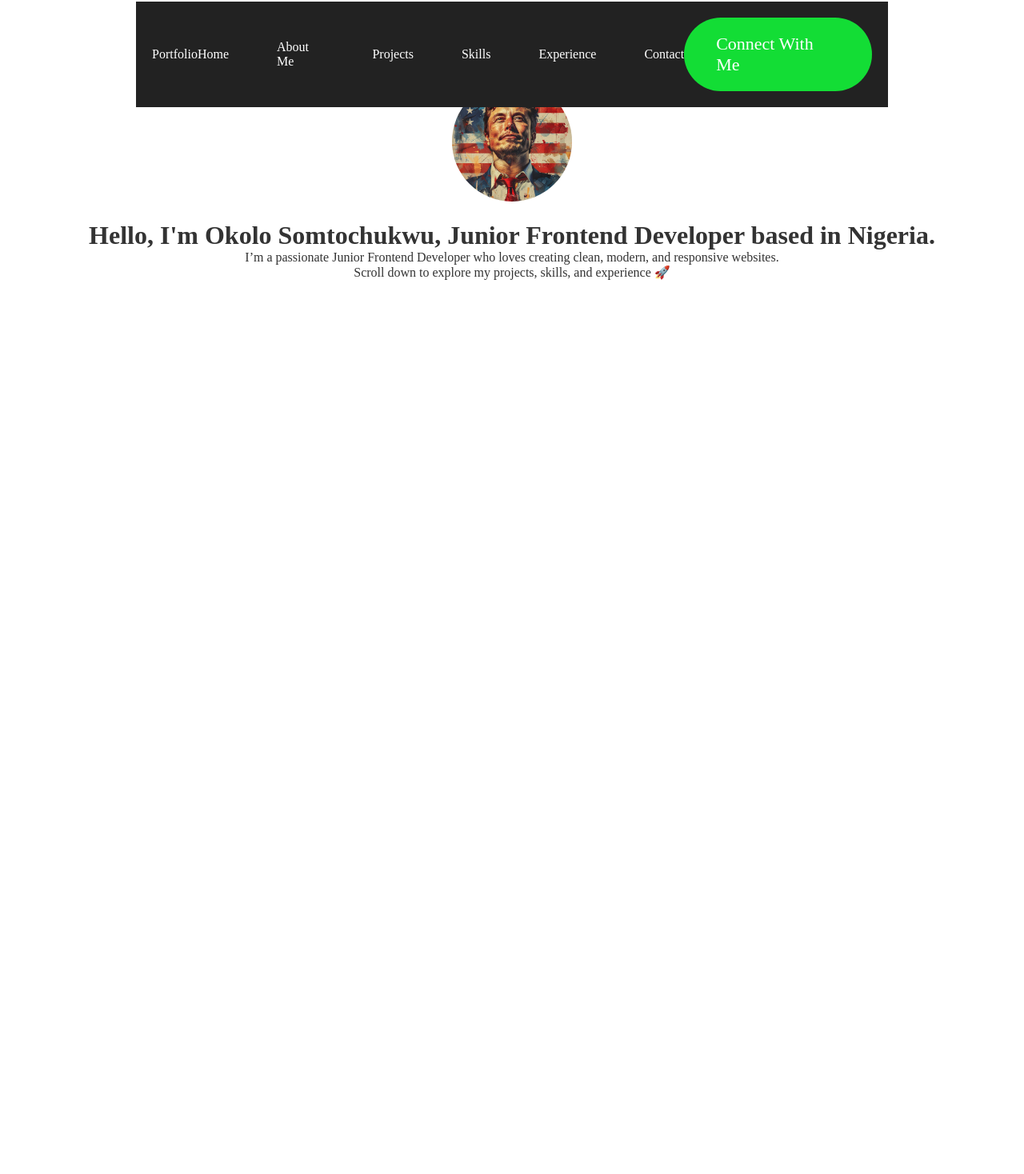
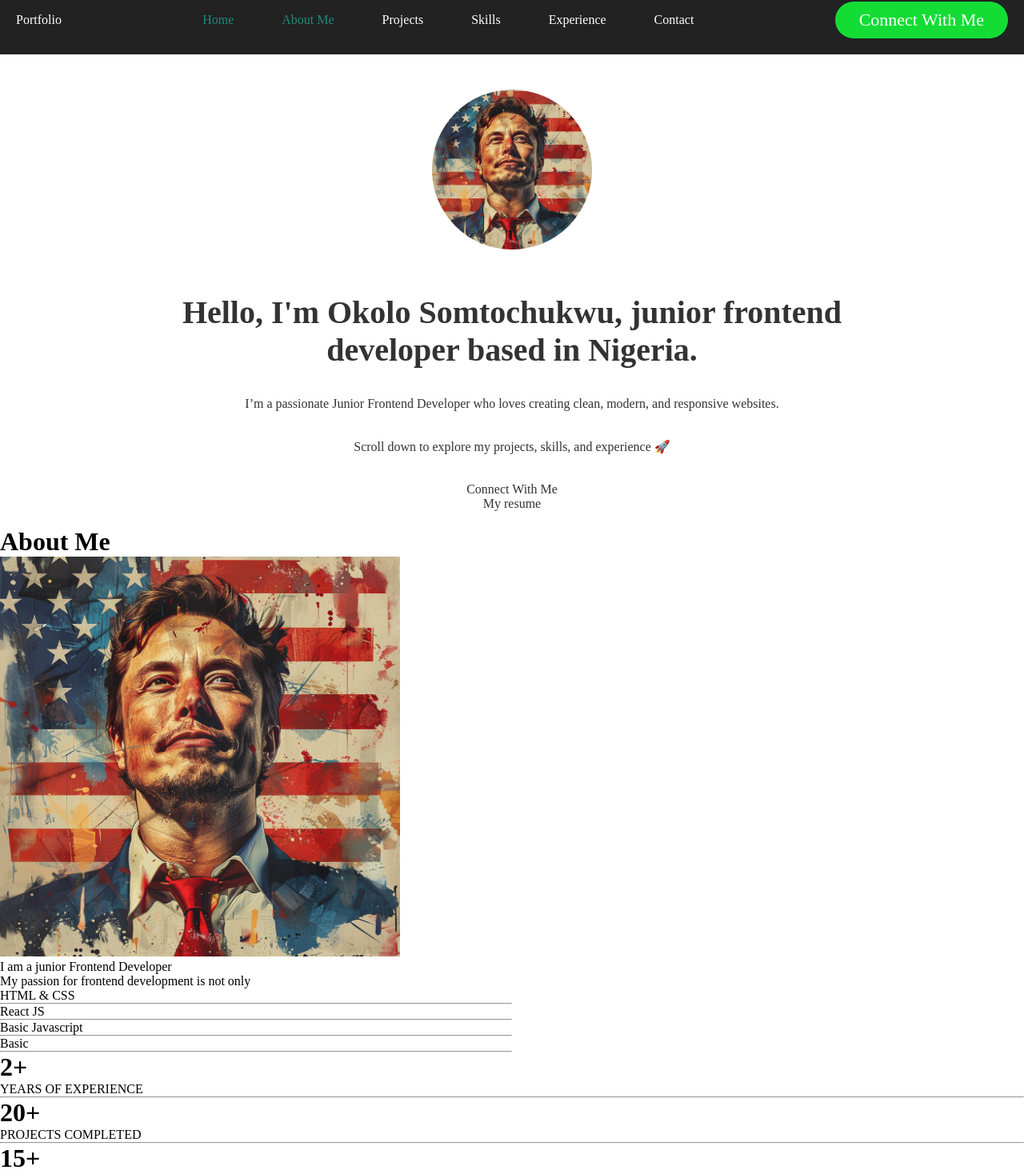
Before and after one commit to ekeneakubue/skillup2025B, a React (Vite) app: page /somto in a window 1280 px wide. Shown: the part 18-1486 px from the top of the page at 80% size. Before the commit the page ends 800 px from the top, so only its background shows below. Built offline with nearby package versions, Linux system fonts and the light colour scheme.

Commit message:
Somto-Portfolio

```diff
--- a/src/pages/portfolio/somto/Somto.jsx
+++ b/src/pages/portfolio/somto/Somto.jsx
@@ -2,6 +2,8 @@ import React from 'react'
 import style from './Somto.module.css'
 import Navbar from '../../../components/navbar/Navbar'
 import { Link } from 'react-router-dom'
+
+
 
 export default function Somto() {
   return (
@@ -10,8 +12,8 @@ export default function Somto() {
         <div className={style.container_somtonavbar}>
               <div className={style.brand}>Portfolio</div>
                   <ul className={style.navs}>
-                <li>Home</li>
-                <li>About Me</li>
+                    <li><a href="#home">Home</a></li>
+                    <li><a href="#about">About Me</a></li>
                     <li>Projects</li>
                     <li>Skills</li>
                     <li>Experience</li>
@@ -21,21 +23,80 @@ export default function Somto() {
             </div>
 
 
-          <div className={style.intro_section}>
+              <div id="home" className={style.intro_section}>
                 <img src="/images/portfolios/Elonmusk.jpeg" alt="Somto" className={style.somtoprofile_image} />
-                <h1>Hello, I'm Okolo Somtochukwu, Junior Frontend Developer based in Nigeria. </h1>
+                    <h1>Hello, I'm Okolo Somtochukwu, junior frontend developer based in Nigeria. </h1>
                       <p> I’m a passionate Junior Frontend Developer who loves creating clean, modern, and responsive websites.</p>
                       <p>Scroll down to explore my projects, skills, and experience 🚀</p>
+
+                  <div className={style.intro_button}>
+                    <div className={style.intro_buttonconnect}>Connect With Me</div>
+                    <div className={style.intro_buttonresume}>My resume</div>
+                  </div>
+              </div>
+
+
+
+              <div id="about" className={style.about}>
+                <div className={style.about_title}>
+                  <h1>About Me</h1>
+                </div>
+                <div className={style.about_section}>
+                  <div className={style.about_left}>
+                    <img src="/images/portfolios/Elonmusk.jpeg" alt="Somto" className={style.about_image} />
+                  </div>
+
+
+                  <div className={style.about_right}>
+                    <div className={style.about_para}>
+                      <p>I am a junior Frontend Developer </p>
+                      <p>My passion for frontend development is not only</p>
+                  </div>
+
+                  <div className={style.about_skills}>
+                    <div className={style.about_skills}><p>HTML & CSS</p></div>
+                    <hr className={style.hr}></hr>
+
+                    <div className={style.about_skills}><p>React JS</p></div>
+                    <hr className={style.hr}></hr>
+
+                    <div className={style.about_skills}><p>Basic Javascript</p></div>
+                    <hr className={style.hr}></hr>
+
+                    <div className={style.about_skills}><p>Basic </p></div>
+                    <hr className={style.hr}></hr>
+                  </div>
+                </div>
+
+
+
+                <div className={style.about_achievements}>
+                  <div className={style.about_achievement}>
+                    <h1>2+</h1>
+                    <p>YEARS OF EXPERIENCE</p>
+                  </div>
+                  <hr />
+                  <div className={style.about_achievement}>
+                    <h1>20+</h1>
+                    <p>PROJECTS COMPLETED</p>
+                  </div>
+                  <hr />
+                  <div className={style.about_achievement}>
+                    <h1>15+</h1>
+                    <p>HAPPY CLIENTS</p>
+                  </div>
+
+
                 </div>
 
 
 
 
 
+                </div>
 
+              </div>
 
   </>
-
-
   )
 }
--- a/src/pages/portfolio/somto/Somto.module.css
+++ b/src/pages/portfolio/somto/Somto.module.css
@@ -4,12 +4,23 @@
     box-sizing: border-box;
 }
 
+html {
+  scroll-behavior: smooth;
+}
+
+.navs li a {
+  text-decoration: none;
+  color: rgb(33, 136, 122);
+  transition: color 0.3s;
+}
+
+
 
 .container_somtonavbar{
     display: flex;
+    align-items: center;
     justify-content: space-between;
-    align-items: center;
-    margin: 20px 170px;
+    padding: 1rem 4rem;
 }
 
 .navs{
@@ -20,7 +31,7 @@
 }
 
 .nav_connect{
-    padding:20px 40px;
+    padding:10px 30px;
     background-color: #13dd35;
     color: white;
     border-radius: 50px;
@@ -50,9 +61,36 @@
 }
 
 .somtoprofile_image {
-  width: 150px;
-  height: 150px;
+  width: 200px;
+  height: 200px;
   border-radius: 50%;
   margin-bottom: 20px;
   bottom: 10px solid #fff;
+  margin-top: 10px;
 }
+
+.intro_section{
+    display: flex;
+    align-items: center;
+    flex-direction: column;
+    gap: 35px;
+}
+
+.intro_section h1 {
+    font-size: 36px;
+    font-weight: 700;
+    color: #333;
+    text-align: center;
+    width: 70%;
+    font-size: 40px;
+}
+
+.hr{
+    width: 50%
+}
+
+
+.about_image{
+    width: 500px;
+    height: 500px;
+}
```
Lines whose indentation alone changed are shown as unchanged.
